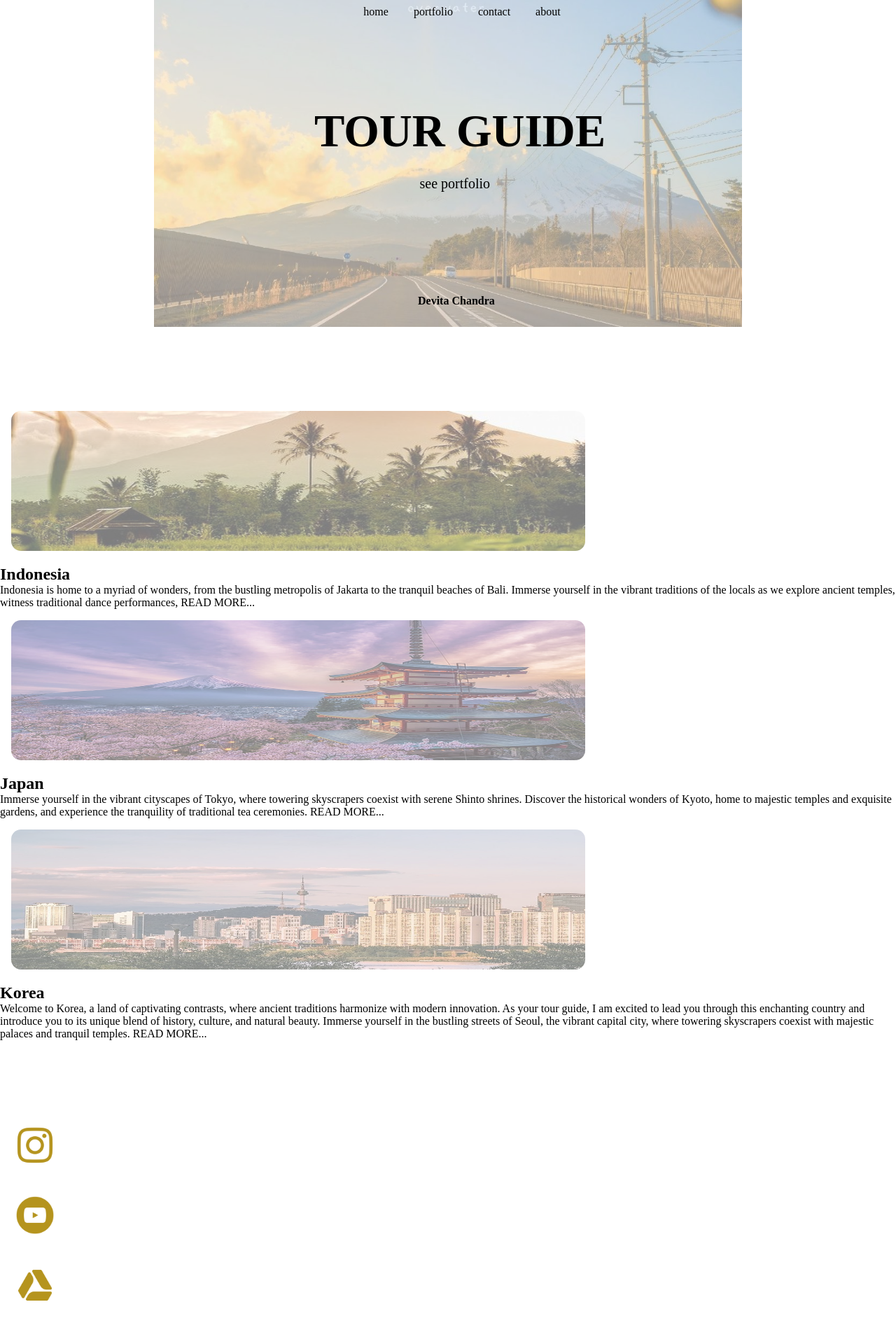
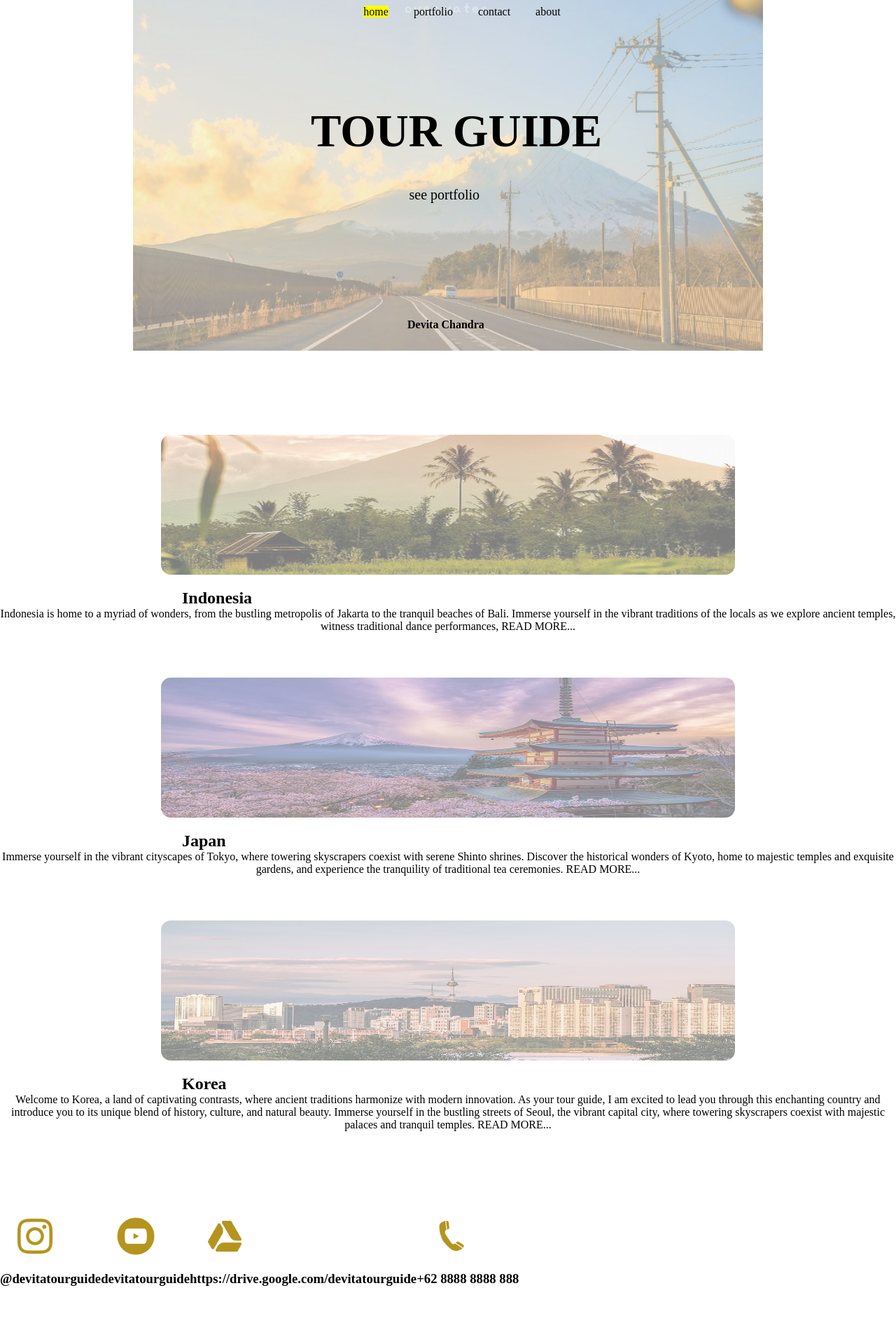
Before and after one commit to dvtchnd/dvtchnd.github.io, a plain HTML site: page index.html in a window 1280 px wide. Shown: the top 1900 px of the page at 70% size. Drawn offline with Linux system fonts and the light colour scheme.

Commit message:
portfolio

```diff
--- a/index.html
+++ b/index.html
@@ -20,31 +20,33 @@
       <div class="banner" id="banner">
         <img src="bg.jpg" alt="background" style="width: 100%">
          <h1> TOUR GUIDE </h1>
-         <button class="btn1" onclick="window.location.href='file:///C:/Users/dvtch/Downloads/build-a-website-dvtchnd-20230409T052319Z-001/dvtchnd.github.io/index.html#portfolio';">see portfolio</button>
+         <button class="btn1" onclick="window.location.href='file:///C:/Users/dvtch/Desktop/dvtchnd.github.io/index.html#portfolio';">see portfolio</button>
         <h4> Devita Chandra </h4>
       </div>
    </div>
   </div>
 
-  <div id="portfolio" class="portfolio">
-    <article class="indonesia">
+  <div id="portfolio">
+    <div>
+    <article class="negara">
       <img src="idn.jpg" alt="indo">
       <h2> Indonesia </h2>
        <p>Indonesia is home to a myriad of wonders, from the bustling metropolis of Jakarta to the tranquil
        beaches of Bali. Immerse yourself in the vibrant traditions of the locals as we explore ancient
        temples, witness traditional dance performances, READ MORE...</p>
     </article>
-
-
-   <article class="japan">
+    </div>
+    <div>
+   <article class="negara">
       <img src="jp.png" alt="jepang">
       <h2> Japan </h2>
       <p>Immerse yourself in the vibrant cityscapes of Tokyo, where towering skyscrapers coexist with serene
       Shinto shrines. Discover the historical wonders of Kyoto, home to majestic temples and exquisite
       gardens, and experience the tranquility of traditional tea ceremonies. READ MORE...</p>
     </article>
-
-   <article class="korea">
+    </div>
+    <div>
+   <article class="negara">
      <img src="kr.jpg" alt="korea">
      <h2> Korea </h2>
       <p>Welcome to Korea, a land of captivating contrasts, where ancient traditions harmonize with modern
@@ -53,29 +55,75 @@
       streets of Seoul, the vibrant capital city, where towering skyscrapers coexist with majestic palaces and
       tranquil temples. READ MORE...</p>
    </article>
+   </div>
   </div>
 
   <div id="contact">
+  <div>
     <img src="ig.png" alt="instagram">
+    <h3>@devitatourguide</h3>
+  </div>
+  <div>
     <img src="yt.png" alt="youtube">
+    <h3>devitatourguide</h3>
+  </div>
+  <div>
     <img src="drive.png" alt="drive">
+    <h3>https://drive.google.com/devitatourguide</h3>
+  </div>
+  <div>
     <img src="telp.png" alt="telepon">
+    <h3>+62 8888 8888 888</h3>
+  </div>
   </div>
 
-  <div class="contact">
-    <h2>@devitatourguide</h2>
-    <h2>devitatourguide</h2>
-    <h2>https://drive.google.com/devitatourguide</h2>
-    <h2>+62 8888 8888 888</h2>
-  </div>
+
 
   <div id="about">
-    <img src="profile.png" alt="profile">
     <p>As your tour guide, my primary goal is to make your travel experience enjoyable, seamless, and
       memorable. I am a knowledgeable and enthusiastic individual with a passion for exploring new cultures
       and sharing my expertise with others. With a deep appreciation for history, art, and local customs,
       I will provide you with fascinating insights into the destinations we visit.</p>
+    <img src="profile.png" alt="profile">
   </div>
+
+  <script>
+    const homeSection = document.getElementById('home').offsetTop;
+    const portfolioSection = document.getElementById('portfolio').offsetTop;
+    const contactSection = document.getElementById('contact').offsetTop;
+    const aboutSection = document.getElementById('about').offsetTop;
+
+    document.addEventListener('scroll', () => {
+        const homeLink = document.querySelector('nav a[href="#home"]');
+        const portfolioLink = document.querySelector('nav a[href="#portfolio"]');
+        const contactLink = document.querySelector('nav a[href="#contact"]');
+        const aboutLink = document.querySelector('nav a[href="#about"]');
+        const scrollPosition = window.scrollY;
+
+        if (scrollPosition < portfolioSection) {
+            homeLink.classList.add('active');
+            portfolioLink.classList.remove('active');
+            contactLink.classList.remove('active');
+            aboutLink.classList.remove('active');
+        } else if (scrollPosition < contactSection) {
+            homeLink.classList.remove('active');
+            portfolioLink.classList.add('active');
+            contactLink.classList.remove('active');
+            aboutLink.classList.remove('active');
+        } else if (scrollPosition < aboutSection) {
+            homeLink.classList.remove('active');
+            portfolioLink.classList.remove('active');
+            contactLink.classList.add('active');
+            aboutLink.classList.remove('active');
+        }
+        else {
+            homeLink.classList.remove('active');
+            portfolioLink.classList.remove('active');
+            contactLink.classList.remove('active');
+            aboutLink.classList.add('active');
+        }
+    });
+</script>
 
 </body>
 </html>
--- a/style.css
+++ b/style.css
@@ -25,7 +25,7 @@ a:link {
 }
 
 .container {
-    max-width: 840px;
+    max-width: 900px;
     margin: 0 auto;
     position: relative;
 }
@@ -47,7 +47,7 @@ a:link {
     border: black;
     font-size: 20px;
     top: 50%;
-    right: 345px;
+    right: 390px;
     cursor: pointer;
     text-align: center;
     position: absolute;
@@ -68,12 +68,12 @@ a:link {
     text-align: center;
     font-size: 65px;
     top: 150px;
-    right: 195px;
+    right: 230px;
 }
 
 .banner h4 {
     position: absolute;
-    left: 345px;
+    left: 360px;
     bottom: 16px;
     z-index: 5;
     text-align: center;
@@ -81,13 +81,9 @@ a:link {
 }
 
 #portfolio {
-    position: relative;
-}
-
-.portfolio article {
-    font-size: 16px;
-    bottom: 8px;
-    left: 16px;
+    display: grid;
+    text-align: center;
+    gap: 48px;
 }
 
 #portfolio article img {
@@ -98,44 +94,48 @@ a:link {
     border-radius: 30px;
     position: relative;
     margin: 0 auto;
-}
-
-#course article {
-    width: 30%;
-    padding: 16px;
-    text-align: left;
-    display: flex;
+    text-align: center;
 }
 
 #portfolio h2 {
+    position: relative;
     text-align: left;
+    padding-left: 260px;
+    margin: 0 auto;
 }
 
-.idn {
-    text-align: center;
+#portfolio article {
+    font-size: 16px;
+    padding-top: 0px;
 }
+
 
 #contact {
     text-align: center;
-    display: grid;
+    display: flex;
+    gap: 10g0px;
 }
 
 #contact img {
     width: 100px;
-
+    max-width: 900px;
+    position: relative;
+    display: grid;
 }
 
-.contact h2{
+#contact h2{
     display: grid;
-    text-align: left;
-    margin: 0;
-    padding: 16px 32px;
+    text-align: center;
+    position: absolute;
+    display: flex;
 }
 
 #about {
     text-align: right;
     display: flex;
     gap: 82px;
+    margin: 0 auto;
+    max-width: 900px;
 }
 
 #about img {
@@ -156,5 +156,5 @@ header {
 }
 
 .active {
-    background-color: #FDFCFA;
+    background-color: yellow;
 }
```
